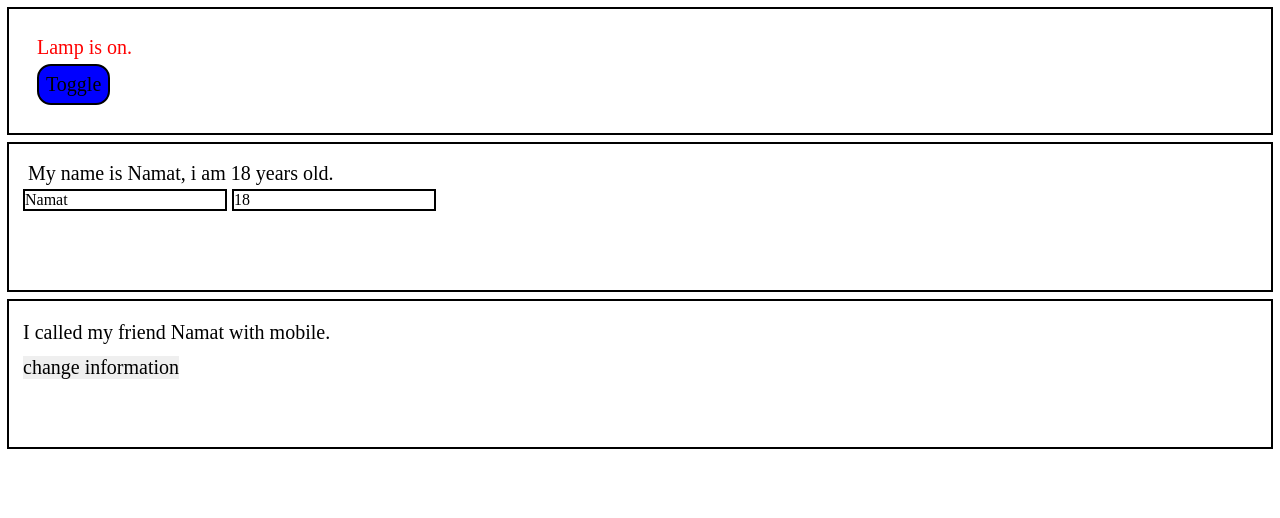
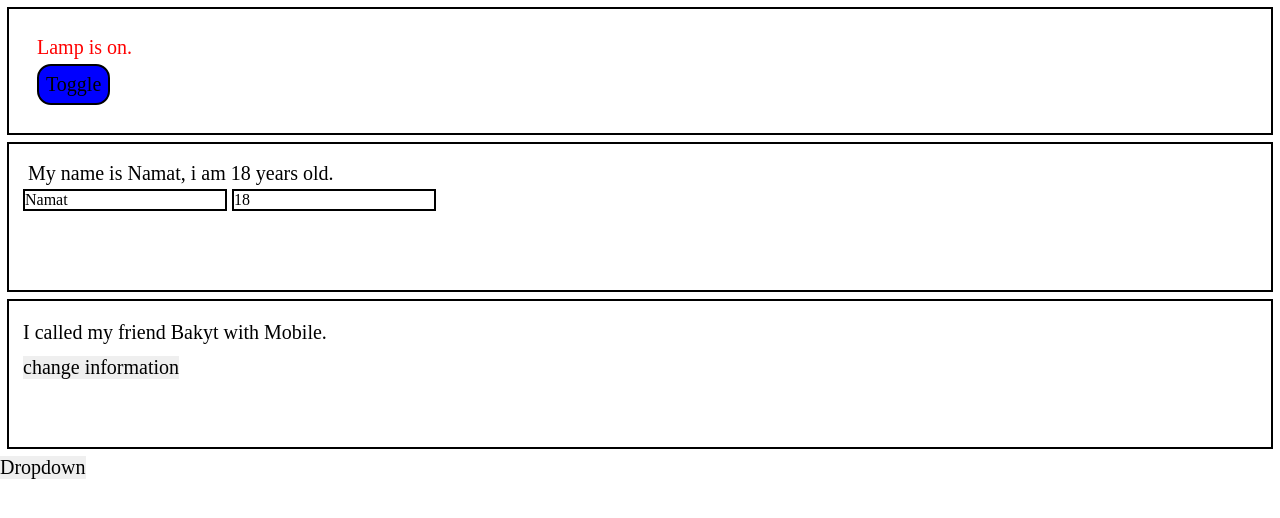
Before and after one commit to NamatBayamanov/state-react, a React (Create React App) app: page / in a window 1280 px wide. Shown: the top 518 px of the page. Built offline with nearby package versions, Linux system fonts and the light colour scheme.

Commit message:
added react router dom and Burger component

```diff
--- a/package.json
+++ b/package.json
@@ -9,6 +9,7 @@
     "node-sass": "^7.0.1",
     "react": "^18.1.0",
     "react-dom": "^18.1.0",
+    "react-router-dom": "^6.3.0",
     "react-scripts": "5.0.1",
     "web-vitals": "^2.1.4"
   },
--- a/src/App.js
+++ b/src/App.js
@@ -1,3 +1,4 @@
+import Burger from "./components/Burger/Burger";
 import Double from "./components/Double/Double";
 import Lightbulb from "./components/Lightbulb/Lightbulb";
 import MyName from "./components/MyName/MyName";
@@ -8,6 +9,7 @@ function App() {
       <Lightbulb/>
       <MyName/>
       <Double/>
+      <Burger/>
     </div>
   );
 }
--- /dev/null
+++ b/src/components/Burger/Burger.js
@@ -0,0 +1,34 @@
+import classes from "./Burger.module.scss";
+
+
+
+
+
+function Burger() {
+
+
+  return (
+    <>
+      <div className={classes.Burger }>
+        <div className={`${classes.content} ${classes}`} >
+          <button>
+            Dropdown
+          </button>
+
+          <ul className={classes.list}>
+            <li>
+
+            </li>
+          </ul>
+
+        </div>
+
+      </div>
+
+
+    </>
+
+  );
+}
+
+export default Burger;
--- /dev/null
+++ b/src/components/Burger/Burger.module.scss
@@ -0,0 +1,14 @@
+
+
+
+.Burger {
+
+  & .content {
+
+  }
+}
+
+.content.active {
+  color: rgb(255, 0, 0);
+  font-size: 25px;
+}
--- a/src/components/Double/Double.js
+++ b/src/components/Double/Double.js
@@ -5,12 +5,12 @@ import classes from "./Double.module.scss";
 function Double() {
 
   const [charging, setCharging] = useState({
-    phone: "with mobile",
-    user: "Namat",
+    phone: true,
+    user: true,
   });
 
   function onChargingChange() {
-    setCharging(charging.user = "Bakyt", charging.phone = "sumsung",);
+      setCharging(!charging);
   };
 
 
@@ -21,7 +21,7 @@ function Double() {
       <div className={classes.Double}>
         <div className={classes.content}>
           <p>
-            I called my friend {charging.user} {charging.phone}.
+            I called my friend {charging.user ? "Bakyt" : "Namat"} {charging.phone ? "with Mobile" : "with Sumsung"}.
           </p>
           <button onClick={onChargingChange}>
             change information
```
Also changed, not shown: 1 other file (tests, documents, lock files or other folders).
